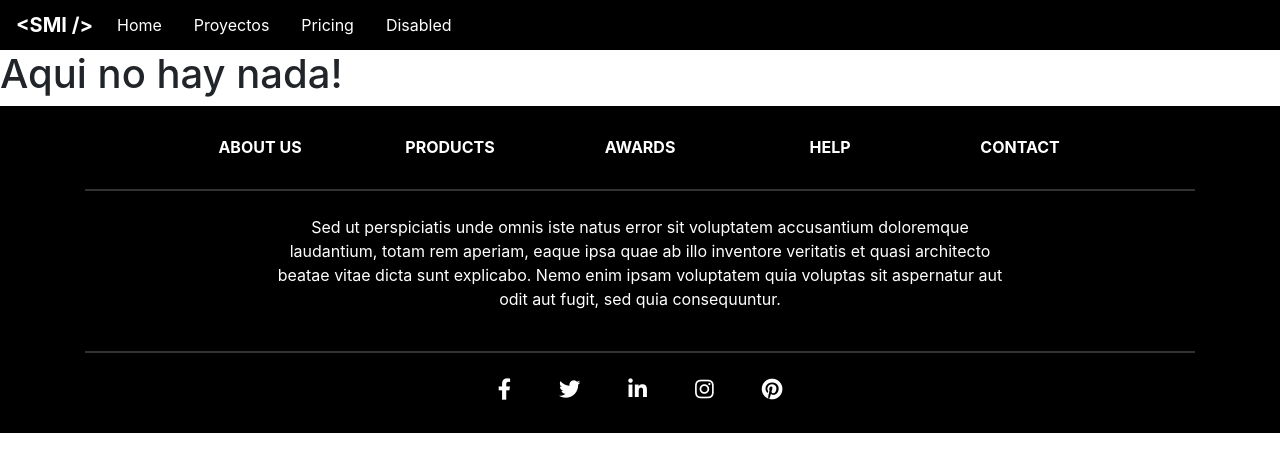
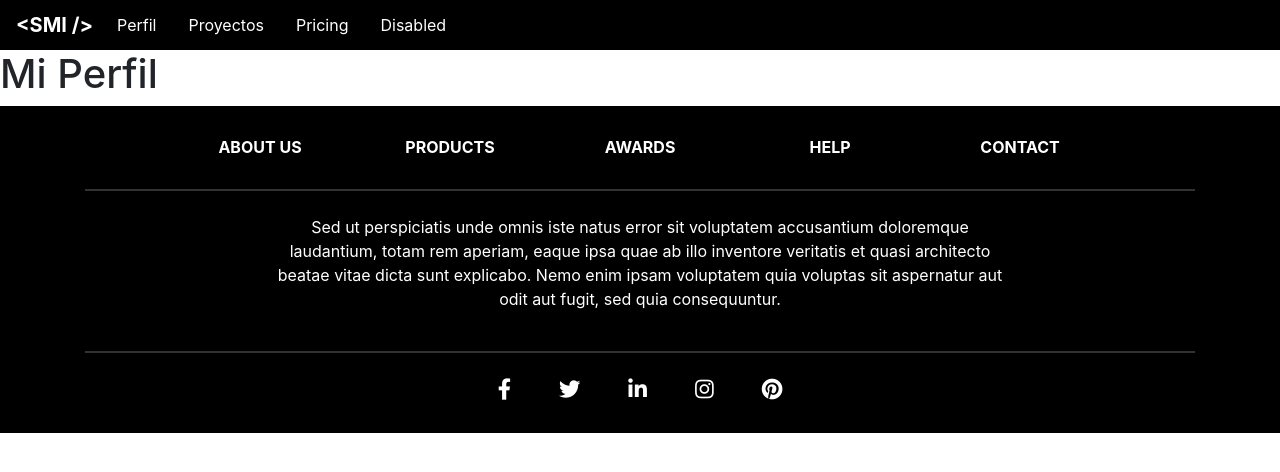
Before and after one commit to jerosantamariai/santamariai, a React (Create React App) app in the folder front/: page /miperfil in a window 1280 px wide. Shown: the top 472 px of the page. Built offline with nearby package versions, Linux system fonts and the light colour scheme.

Commit message:
adding my profile file

```diff
--- a/front/public/index.html
+++ b/front/public/index.html
@@ -24,7 +24,7 @@
       work correctly both with client-side routing and a non-root public URL.
       Learn how to configure a non-root public URL by running `npm run build`.
     -->
-    <title>React App</title>
+    <title>www.santamariai.cl</title>
   </head>
   <body>
     <noscript>You need to enable JavaScript to run this app.</noscript>
--- a/front/src/App.js
+++ b/front/src/App.js
@@ -6,6 +6,7 @@ import Home from './views/home';
 import NotFound from './views/notfound';
 import Footer from './components/footer';
 import Projects from './views/projects';
+import Perfil from './views/perfil';
 
 const App = props => {
   return (
@@ -15,6 +16,7 @@ const App = props => {
           <Navbar />
           <Switch>
             <Route exact path="/proyectos" component={Projects} />
+            <Route exact path="/miperfil" component={Perfil} />
             <Route exact path="/" component={Home} />
             <Route component={NotFound} />
           </Switch>
--- a/front/src/components/navbar.js
+++ b/front/src/components/navbar.js
@@ -12,10 +12,10 @@ const Navbar = () => {
                 <div className="collapse navbar-collapse d-flex justify-content-between" id="navbarNav">
                     <ul className="navbar-nav">
                         <li className="nav-item active">
-                            <Link className="nav-link mr-3 stdbtn" to="#">Home <span className="sr-only">(current)</span></Link>
+                            <Link className="nav-link mr-3 stdbtn" to="/miperfil">Perfil <span className="sr-only">(current)</span></Link>
                         </li>
                         <li className="nav-item">
-                            <Link className="nav-link mr-3 stdbtn" to="#">Proyectos</Link>
+                            <Link className="nav-link mr-3 stdbtn" to="/proyectos">Proyectos</Link>
                         </li>
                         <li className="nav-item">
                             <Link className="nav-link mr-3 stdbtn" to="#">Pricing</Link>
--- /dev/null
+++ b/front/src/views/perfil.js
@@ -0,0 +1,11 @@
+import React from 'react';
+
+const Perfil = props => {
+    return (
+        <>
+            <h1>Mi Perfil</h1>
+        </>
+    );
+}
+
+export default Perfil;
```
